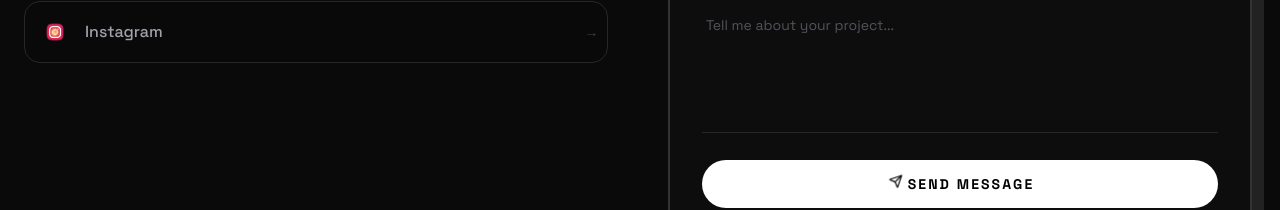
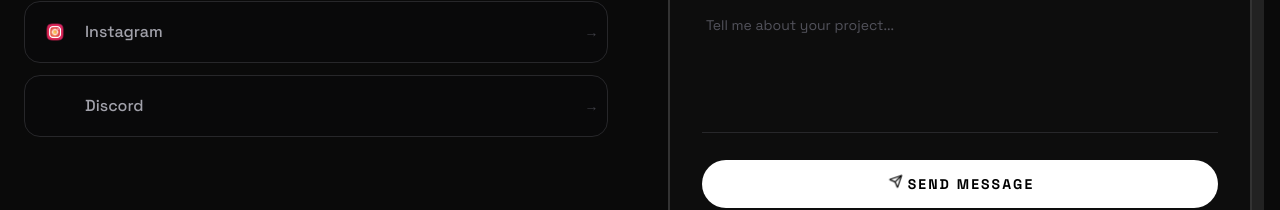
Before and after one commit to HanifHawari/portofolio, a Next.js app: page / in a window 1280 px wide. Shown: the part 9084-9294 px from the top of the page. Built offline with nearby package versions, Linux system fonts and the light colour scheme; no server answers.

Commit message:
feat: add discord social link and icon

```diff
--- a/src/components/bagian/BagianKontak.tsx
+++ b/src/components/bagian/BagianKontak.tsx
@@ -127,6 +127,12 @@ export default function ContactSection() {
       href: "https://www.instagram.com/haniefhawari_",
       // 🖼️ GIF — taruh file di: public/icons/social-instagram.gif
       gif: "/icons/social-instagram.gif",
+    },
+    {
+      label: "Discord",
+      href: "https://discord.com/users/bangneps", // Ganti dengan link/ID Discord kamu
+      // 🖼️ GIF — taruh file di: public/icons/social-discord.gif
+      gif: "/icons/social-discord.gif",
     },
   ];
 
```
Also changed, not shown: public/icons/social-discord.gif (added).
